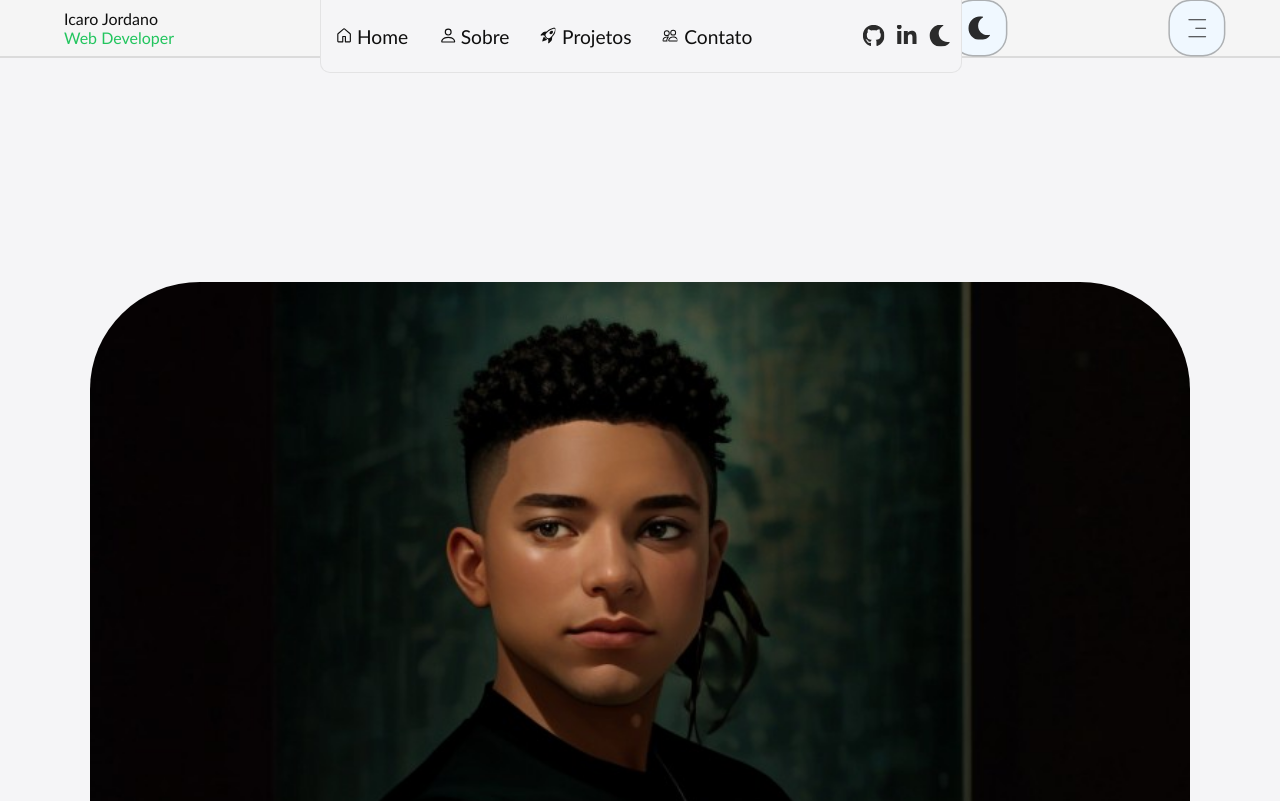
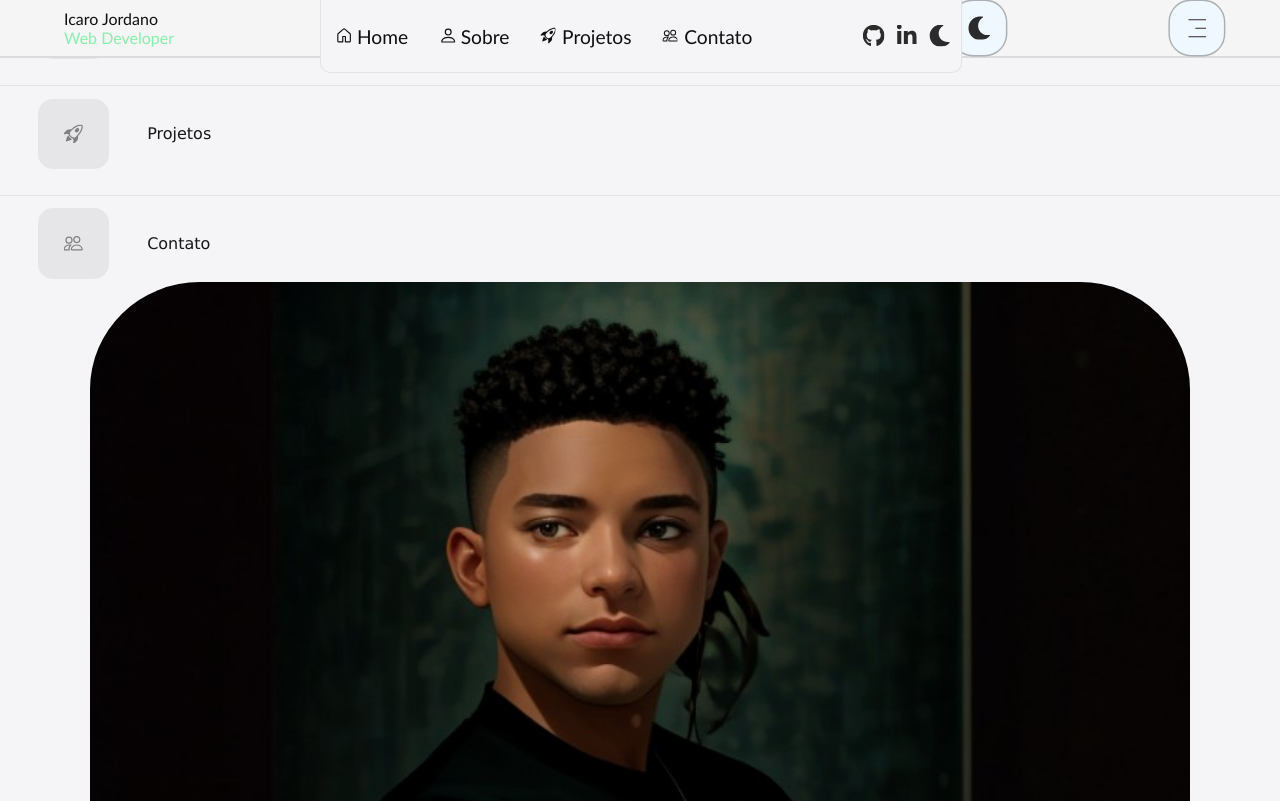
Before and after one commit to IcaroJordano/Portifoleo, a React (Vite) app: page / in a window 1280 px wide. Shown: the top 801 px of the page. Built offline with nearby package versions, Linux system fonts and the light colour scheme.

Commit message:
feat:add menu, style  and transition

```diff
--- a/src/App.css
+++ b/src/App.css
@@ -2,6 +2,9 @@
   font-family: 'Trebuchet MS', 'Lucida Sans Unicode', 'Lucida Grande', 'Lucida Sans', Arial, sans-serif;
   padding: 0%;
   margin: 0%;
+}
+*{
+  transition: 0.5s  ease;
 }
 .light{
   background-color: #F5F5F7;
--- a/src/components/About/HardSkills.css
+++ b/src/components/About/HardSkills.css
@@ -1,5 +1,5 @@
 .hard_skills{
-    padding-top: 5%;
+    /* padding-top: 7vh; */
     display: flex;
     flex-direction: column;
 }
--- a/src/components/About/HardSkills.jsx
+++ b/src/components/About/HardSkills.jsx
@@ -5,7 +5,7 @@ import { BiCodeAlt } from "react-icons/bi";
 
 export function HardSkills() {
     return(
-        <section className="hard_skills">
+        <section className="hard_skills" id="HardSkills">
             <h2 class="soft_skills_title"><BiCodeAlt></ BiCodeAlt> Hard Skills</h2>
             <div className="Logos">
                 <CardHardSkills  title={'HTML'} image={'https://cdn-icons-png.flaticon.com/128/174/174854.png'} ></CardHardSkills>
--- a/src/components/About/Metodologias.jsx
+++ b/src/components/About/Metodologias.jsx
@@ -9,7 +9,7 @@ import { BiCodeBlock } from "react-icons/bi";
 
 export function Metodologias() {
     return(
-    <section className="metodologias">
+    <section className="metodologias" id='Metodologias'>
         {/* <h2 className='titulo'><span className="line"> ________________________</span> <br></br>Metodologias e Praticas de Desenvolvimento.  </h2> */}
         <h2 class="title"><BiCodeBlock></BiCodeBlock> Metodologias</h2>
 
--- a/src/components/About/SoftSkills.css
+++ b/src/components/About/SoftSkills.css
@@ -9,7 +9,9 @@
 /* .soft_skills h2 span{
     padding: 0 3%;
 } */
-
+.soft_skills {
+    padding-top: 3vh;
+}
 .soft_skills h2{
     border: solid gray 1px;
     width: 25%;
--- a/src/components/About/SoftSkills.jsx
+++ b/src/components/About/SoftSkills.jsx
@@ -7,7 +7,7 @@ import oratoria from '../../midias/speaking.png'
 
 export function SoftSkils() {
     return(
-        <section className="soft_skills">
+        <section className="soft_skills" id="SoftSkills">
             {/* <h2> Soft Skills. <span className="line"> ______________</span> </h2> */}
             <h2 class="title"><FaFeatherAlt></FaFeatherAlt> Soft Skills</h2>
             <CardSoftSkills image={oratoria} color="#164e63" titulo={"Oratoria"}></CardSoftSkills>
--- /dev/null
+++ b/src/components/MenuLateral.css
@@ -0,0 +1,55 @@
+.menu_lateral{
+    position: fixed;
+    z-index: 6;
+    top: -60%;
+    left: 0%;
+    width: 100%;
+    height: 45vh;
+    background-color: #fafafa;
+    transition: 0.5s ease;
+    border-right: 2px solid rgba(128, 128, 128, 0.164);
+}
+.dark .menu_lateral{
+    background-color: #171717;
+}
+.ativo{
+    top: 6%;
+}
+.menu_lateral ul{
+    padding: 0%;
+    /* background-color: #171717; */
+    list-style: none;
+}
+.menu_lateral li{
+    display: flex;
+    align-items: center;
+    /* justify-content: center; */
+    margin-bottom: 2%;
+    text-justify: center;
+    border-top: 1px solid rgba(128, 128, 128, 0.144);
+    padding-top: 1%;
+}
+.menu_lateral svg{
+    font-size: larger;
+    color: gray;
+    margin: 0 3%;
+    padding: 2%;
+    border-radius: 15px;
+    background-color: rgba(128, 128, 128, 0.13);
+}
+.menu_lateral a{
+    width: 100vw;
+    /* background-color: #171717; */
+    /* text-align: center; */
+    display: flex;
+    align-items: center;
+    text-justify: center;
+    font-family: 'Lucida Sans', 'Lucida Sans Regular', 'Lucida Grande', 'Lucida Sans Unicode', Geneva, Verdana, sans-serif;
+    color: #171717;
+    font-size: medium;
+    font-weight: 500;
+    text-decoration: none;
+}
+.dark .menu_lateral a{
+    color: white;
+}
--- /dev/null
+++ b/src/components/MenuLateral.jsx
@@ -0,0 +1,41 @@
+import "./MenuLateral.css"
+
+import { GoHome } from "react-icons/go";
+import { BsPeople} from "react-icons/bs";
+import { BsPerson } from "react-icons/bs";
+import { BsRocketTakeoff } from "react-icons/bs";
+import { FaFeatherAlt } from "react-icons/fa";
+import { BiCodeAlt } from "react-icons/bi";
+import { BiCodeBlock } from "react-icons/bi";
+
+export function MenuLateral({valor}) {
+    return(
+        <nav className={`menu_lateral ${valor?"ativo":""}`}>
+            <ul>
+                <li>
+                    <a href="#Home"> <GoHome></GoHome> Home</a>
+                </li>
+                <li>
+                <a href="#Sobre"><BsPerson ></BsPerson> Sobre</a>
+                </li>
+                <li>
+                    <a href="#SoftSkills"><FaFeatherAlt></FaFeatherAlt> Soft Skills</a>
+                </li>
+                <li>
+                <a href="#HardSkills"><BiCodeAlt></ BiCodeAlt> Hard Skills</a>
+                </li>
+
+                <li>
+                <a href="#Metodologias"><BiCodeBlock></BiCodeBlock> Metodologias</a>
+                </li>
+                <li>
+                <a href="#Projetos"><BsRocketTakeoff></BsRocketTakeoff> Projetos</a>
+                </li>
+                <li>
+                <a href="#Contact"><BsPeople></BsPeople> Contato</a>
+                </li>
+
+            </ul>
+        </nav>
+    )
+}
--- a/src/components/Navbar.jsx
+++ b/src/components/Navbar.jsx
@@ -10,15 +10,22 @@ import { BsPeople} from "react-icons/bs";
 import { BsPerson } from "react-icons/bs";
 import { BsRocketTakeoff } from "react-icons/bs";
 import { NavbarMobile } from './NavbarMobile';
+import { MenuLateral } from './MenuLateral';
+import { useState } from 'react';
 
 
 export function Navbar({setTema,tema}) {
     function mudar() {
         setTema(!tema)
     }
+    function ativarMenu(){
+        setAtivo(boolean(ativo))
+    }
+    const [ativo,setAtivo]=useState(false)
     return(
         <>
-        <NavbarMobile setTema={setTema} tema={tema}></NavbarMobile>
+        <MenuLateral valor={ativo}></MenuLateral>
+        <NavbarMobile setTema={setTema} ativo={ativo} setAtivo={setAtivo} tema={tema}></NavbarMobile>
         {/* <nav className='NavbarMobile'>
             <p>Icaro Jordano<br></br><span>Web Developer</span></p>
             <div className="icons">
--- a/src/components/NavbarMobile.css
+++ b/src/components/NavbarMobile.css
@@ -26,7 +26,7 @@
     color: white;
 }
 .NavbarMobile p span{
-    color: #22c55e;
+    color: #86efac;
 }
 .NavbarMobile svg{
     scale: 1.5;
--- a/src/components/NavbarMobile.jsx
+++ b/src/components/NavbarMobile.jsx
@@ -4,9 +4,12 @@ import { FaMoon } from "react-icons/fa";
 import { CiMenuFries } from "react-icons/ci";
 import { GoSun } from "react-icons/go";
 
-export function NavbarMobile({setTema,tema}) {
+export function NavbarMobile({setTema,tema,setAtivo,ativo}) {
         function mudar() {
             setTema(!tema)
+        }
+        function ativarMenu(){
+            setAtivo(!(ativo))
         }
     return(
         <nav className='NavbarMobile'>
@@ -14,7 +17,7 @@ export function NavbarMobile({setTema,tema}) {
             <div className="icons">
                 <FaMoon style={{'display':tema?'none':'flex'}}  onClick={mudar}></FaMoon>
                 <GoSun style={{'display':tema?'flex':'none'}}  onClick={mudar}>  </GoSun>
-                <CiMenuFries id='menu'></CiMenuFries>
+                <CiMenuFries id='menu' onClick={ativarMenu} ></CiMenuFries>
 
             </div>
         </nav>
```
